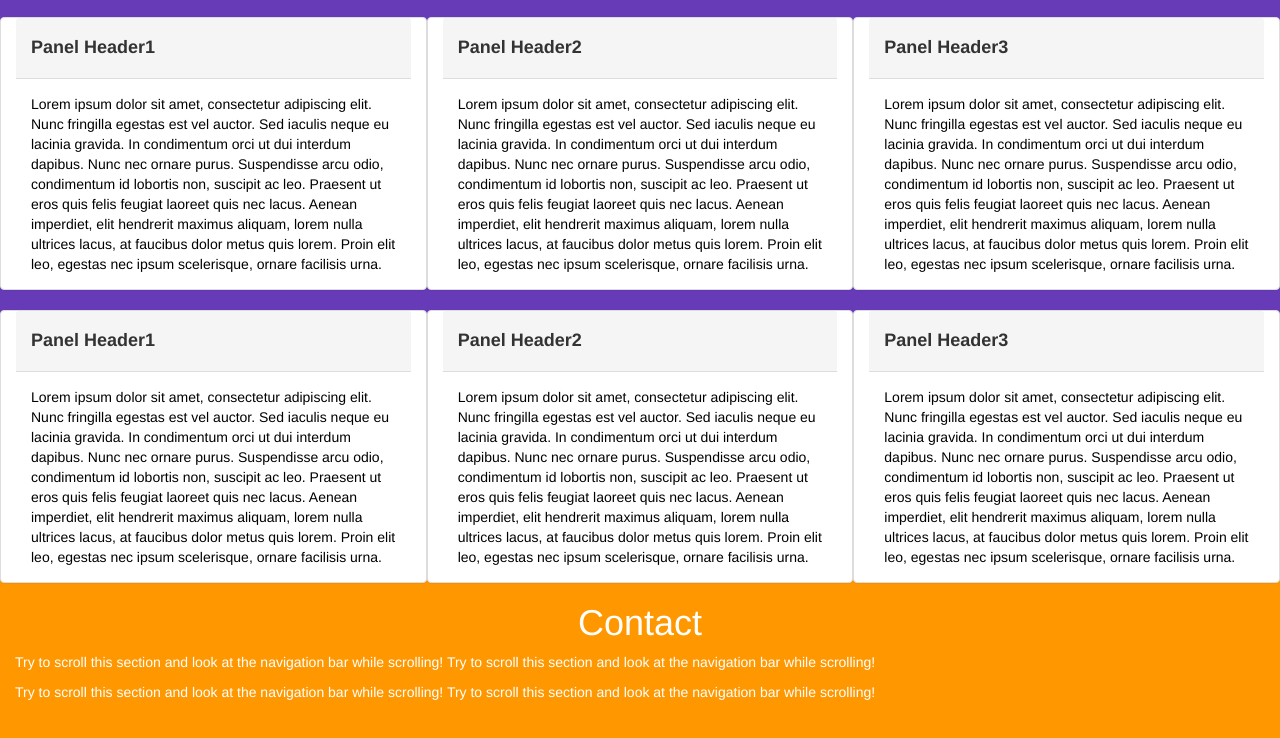
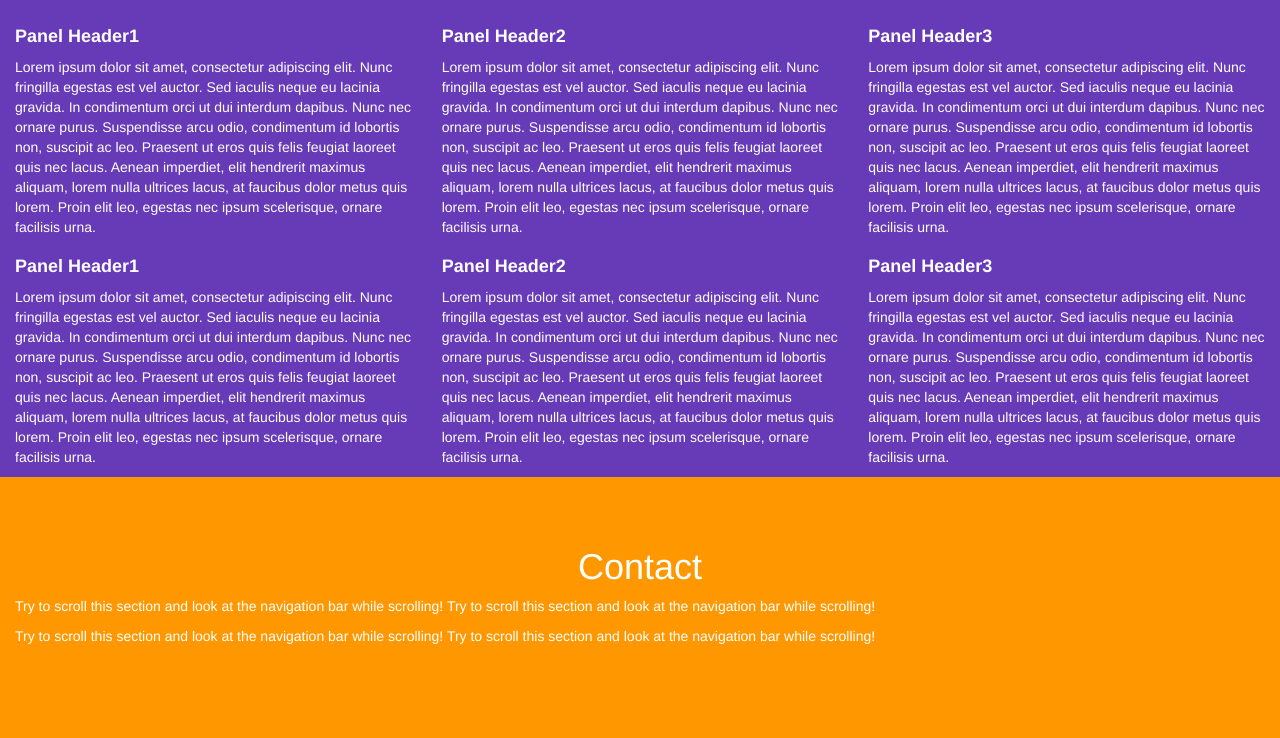
Before and after one commit to lebm/freecodecamp-portfolio-challenge, a plain HTML site: page index.html in a window 1280 px wide. Shown: the part 606-1344 px from the top of the page. Drawn offline with nearby package versions, Linux system fonts and the light colour scheme.

Commit message:
I gave up using panels in portfolio I will stick to pure div.

```diff
--- a/index.html
+++ b/index.html
@@ -24,9 +24,8 @@
     <link rel="stylesheet" type="text/css" href="css/styles.css">
     <style media="screen">
         #about      {padding-top:50px;height:500px;color: #fff; background-color: #1E88E5;}
-        #portfolio  {padding-top:50px;height:500px;color: #fff; background-color: #673ab7;}
+        #portfolio  {padding-top:50px;color: #fff; background-color: #673ab7;}
         #contact    {padding-top:50px;height:500px;color: #fff; background-color: #ff9800;}
-        #paineis    {color: black;}
     </style>
 
 </head>
@@ -66,29 +65,29 @@
     <h2 class="text-center" style="margin-bottom:20px">My portfolio</h2>
     <div id="paineis">
       <div class="row">
-        <div class="panel panel-default col-md-4">
-          <div class="panel-heading"><h4><strong>Panel Header1</strong></h4></div>
-          <div class="panel-body">Lorem ipsum dolor sit amet, consectetur adipiscing elit. Nunc fringilla egestas est vel auctor. Sed iaculis neque eu lacinia gravida. In condimentum orci ut dui interdum dapibus. Nunc nec ornare purus. Suspendisse arcu odio, condimentum id lobortis non, suscipit ac leo. Praesent ut eros quis felis feugiat laoreet quis nec lacus. Aenean imperdiet, elit hendrerit maximus aliquam, lorem nulla ultrices lacus, at faucibus dolor metus quis lorem. Proin elit leo, egestas nec ipsum scelerisque, ornare facilisis urna.</div>
+        <div class="col-md-4">
+          <div ><h4><strong>Panel Header1</strong></h4></div>
+          <div><p>Lorem ipsum dolor sit amet, consectetur adipiscing elit. Nunc fringilla egestas est vel auctor. Sed iaculis neque eu lacinia gravida. In condimentum orci ut dui interdum dapibus. Nunc nec ornare purus. Suspendisse arcu odio, condimentum id lobortis non, suscipit ac leo. Praesent ut eros quis felis feugiat laoreet quis nec lacus. Aenean imperdiet, elit hendrerit maximus aliquam, lorem nulla ultrices lacus, at faucibus dolor metus quis lorem. Proin elit leo, egestas nec ipsum scelerisque, ornare facilisis urna.</p></div>
         </div>
-        <div class="panel panel-default col-md-4">
-          <div class="panel-heading"><h4><strong>Panel Header2</strong></h4></div>
-          <div class="panel-body">Lorem ipsum dolor sit amet, consectetur adipiscing elit. Nunc fringilla egestas est vel auctor. Sed iaculis neque eu lacinia gravida. In condimentum orci ut dui interdum dapibus. Nunc nec ornare purus. Suspendisse arcu odio, condimentum id lobortis non, suscipit ac leo. Praesent ut eros quis felis feugiat laoreet quis nec lacus. Aenean imperdiet, elit hendrerit maximus aliquam, lorem nulla ultrices lacus, at faucibus dolor metus quis lorem. Proin elit leo, egestas nec ipsum scelerisque, ornare facilisis urna.</div>
+        <div class="col-md-4">
+          <div ><h4><strong>Panel Header2</strong></h4></div>
+          <div><p>Lorem ipsum dolor sit amet, consectetur adipiscing elit. Nunc fringilla egestas est vel auctor. Sed iaculis neque eu lacinia gravida. In condimentum orci ut dui interdum dapibus. Nunc nec ornare purus. Suspendisse arcu odio, condimentum id lobortis non, suscipit ac leo. Praesent ut eros quis felis feugiat laoreet quis nec lacus. Aenean imperdiet, elit hendrerit maximus aliquam, lorem nulla ultrices lacus, at faucibus dolor metus quis lorem. Proin elit leo, egestas nec ipsum scelerisque, ornare facilisis urna.</p></div>
         </div>
-        <div class="panel panel-default col-md-4">
-          <div class="panel-heading"><h4><strong>Panel Header3</strong></h4></div>
-          <div class="panel-body">Lorem ipsum dolor sit amet, consectetur adipiscing elit. Nunc fringilla egestas est vel auctor. Sed iaculis neque eu lacinia gravida. In condimentum orci ut dui interdum dapibus. Nunc nec ornare purus. Suspendisse arcu odio, condimentum id lobortis non, suscipit ac leo. Praesent ut eros quis felis feugiat laoreet quis nec lacus. Aenean imperdiet, elit hendrerit maximus aliquam, lorem nulla ultrices lacus, at faucibus dolor metus quis lorem. Proin elit leo, egestas nec ipsum scelerisque, ornare facilisis urna.</div>
+        <div class="col-md-4">
+          <div ><h4><strong>Panel Header3</strong></h4></div>
+          <div><p>Lorem ipsum dolor sit amet, consectetur adipiscing elit. Nunc fringilla egestas est vel auctor. Sed iaculis neque eu lacinia gravida. In condimentum orci ut dui interdum dapibus. Nunc nec ornare purus. Suspendisse arcu odio, condimentum id lobortis non, suscipit ac leo. Praesent ut eros quis felis feugiat laoreet quis nec lacus. Aenean imperdiet, elit hendrerit maximus aliquam, lorem nulla ultrices lacus, at faucibus dolor metus quis lorem. Proin elit leo, egestas nec ipsum scelerisque, ornare facilisis urna.</p></div>
         </div>
-        <div class="panel panel-default col-md-4">
-          <div class="panel-heading"><h4><strong>Panel Header1</strong></h4></div>
-          <div class="panel-body">Lorem ipsum dolor sit amet, consectetur adipiscing elit. Nunc fringilla egestas est vel auctor. Sed iaculis neque eu lacinia gravida. In condimentum orci ut dui interdum dapibus. Nunc nec ornare purus. Suspendisse arcu odio, condimentum id lobortis non, suscipit ac leo. Praesent ut eros quis felis feugiat laoreet quis nec lacus. Aenean imperdiet, elit hendrerit maximus aliquam, lorem nulla ultrices lacus, at faucibus dolor metus quis lorem. Proin elit leo, egestas nec ipsum scelerisque, ornare facilisis urna.</div>
+        <div class="col-md-4">
+          <div ><h4><strong>Panel Header1</strong></h4></div>
+          <div><p>Lorem ipsum dolor sit amet, consectetur adipiscing elit. Nunc fringilla egestas est vel auctor. Sed iaculis neque eu lacinia gravida. In condimentum orci ut dui interdum dapibus. Nunc nec ornare purus. Suspendisse arcu odio, condimentum id lobortis non, suscipit ac leo. Praesent ut eros quis felis feugiat laoreet quis nec lacus. Aenean imperdiet, elit hendrerit maximus aliquam, lorem nulla ultrices lacus, at faucibus dolor metus quis lorem. Proin elit leo, egestas nec ipsum scelerisque, ornare facilisis urna.</p></div>
         </div>
-        <div class="panel panel-default col-md-4">
-          <div class="panel-heading"><h4><strong>Panel Header2</strong></h4></div>
-          <div class="panel-body">Lorem ipsum dolor sit amet, consectetur adipiscing elit. Nunc fringilla egestas est vel auctor. Sed iaculis neque eu lacinia gravida. In condimentum orci ut dui interdum dapibus. Nunc nec ornare purus. Suspendisse arcu odio, condimentum id lobortis non, suscipit ac leo. Praesent ut eros quis felis feugiat laoreet quis nec lacus. Aenean imperdiet, elit hendrerit maximus aliquam, lorem nulla ultrices lacus, at faucibus dolor metus quis lorem. Proin elit leo, egestas nec ipsum scelerisque, ornare facilisis urna.</div>
+        <div class="col-md-4">
+          <div ><h4><strong>Panel Header2</strong></h4></div>
+          <div><p>Lorem ipsum dolor sit amet, consectetur adipiscing elit. Nunc fringilla egestas est vel auctor. Sed iaculis neque eu lacinia gravida. In condimentum orci ut dui interdum dapibus. Nunc nec ornare purus. Suspendisse arcu odio, condimentum id lobortis non, suscipit ac leo. Praesent ut eros quis felis feugiat laoreet quis nec lacus. Aenean imperdiet, elit hendrerit maximus aliquam, lorem nulla ultrices lacus, at faucibus dolor metus quis lorem. Proin elit leo, egestas nec ipsum scelerisque, ornare facilisis urna.</p></div>
         </div>
-        <div class="panel panel-default col-md-4">
-          <div class="panel-heading"><h4><strong>Panel Header3</strong></h4></div>
-          <div class="panel-body">Lorem ipsum dolor sit amet, consectetur adipiscing elit. Nunc fringilla egestas est vel auctor. Sed iaculis neque eu lacinia gravida. In condimentum orci ut dui interdum dapibus. Nunc nec ornare purus. Suspendisse arcu odio, condimentum id lobortis non, suscipit ac leo. Praesent ut eros quis felis feugiat laoreet quis nec lacus. Aenean imperdiet, elit hendrerit maximus aliquam, lorem nulla ultrices lacus, at faucibus dolor metus quis lorem. Proin elit leo, egestas nec ipsum scelerisque, ornare facilisis urna.</div>
+        <div class="col-md-4">
+          <div ><h4><strong>Panel Header3</strong></h4></div>
+          <div><p>Lorem ipsum dolor sit amet, consectetur adipiscing elit. Nunc fringilla egestas est vel auctor. Sed iaculis neque eu lacinia gravida. In condimentum orci ut dui interdum dapibus. Nunc nec ornare purus. Suspendisse arcu odio, condimentum id lobortis non, suscipit ac leo. Praesent ut eros quis felis feugiat laoreet quis nec lacus. Aenean imperdiet, elit hendrerit maximus aliquam, lorem nulla ultrices lacus, at faucibus dolor metus quis lorem. Proin elit leo, egestas nec ipsum scelerisque, ornare facilisis urna.</p></div>
         </div>
       </div>
   </div>
```
